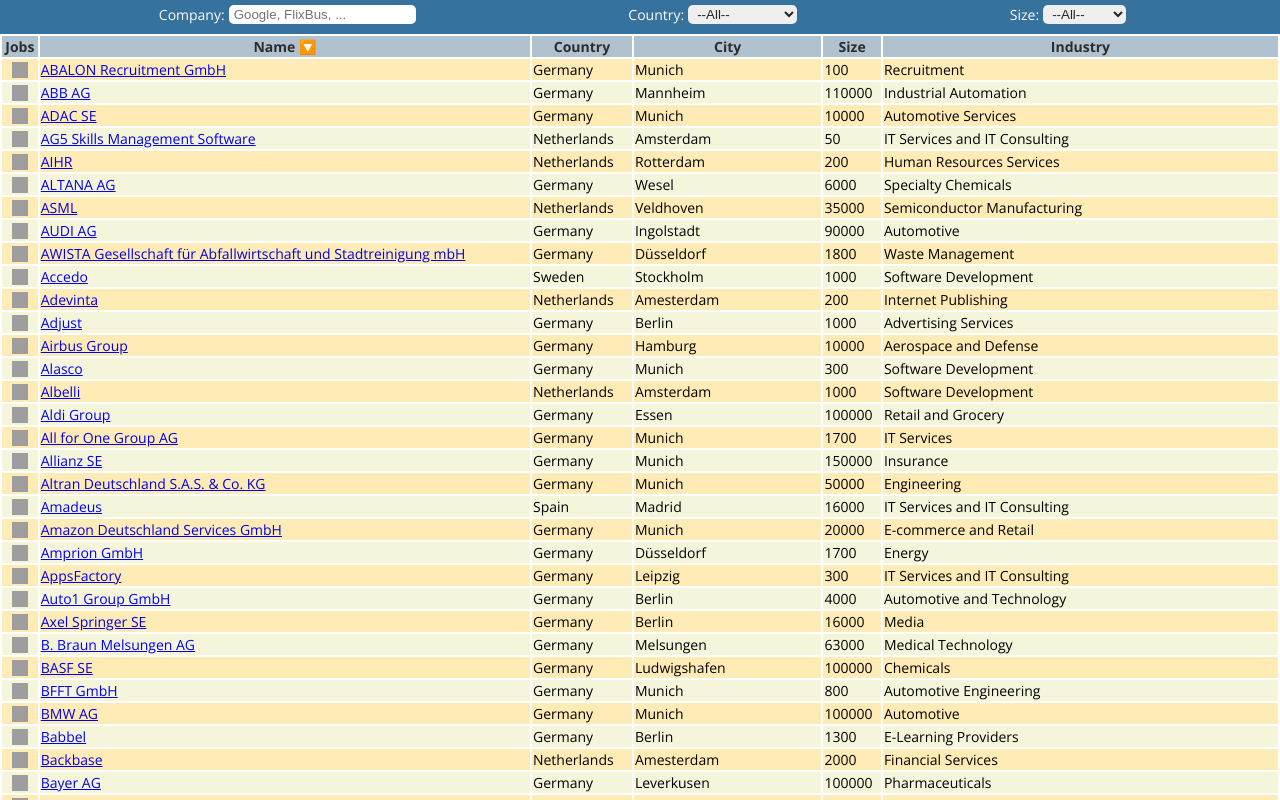
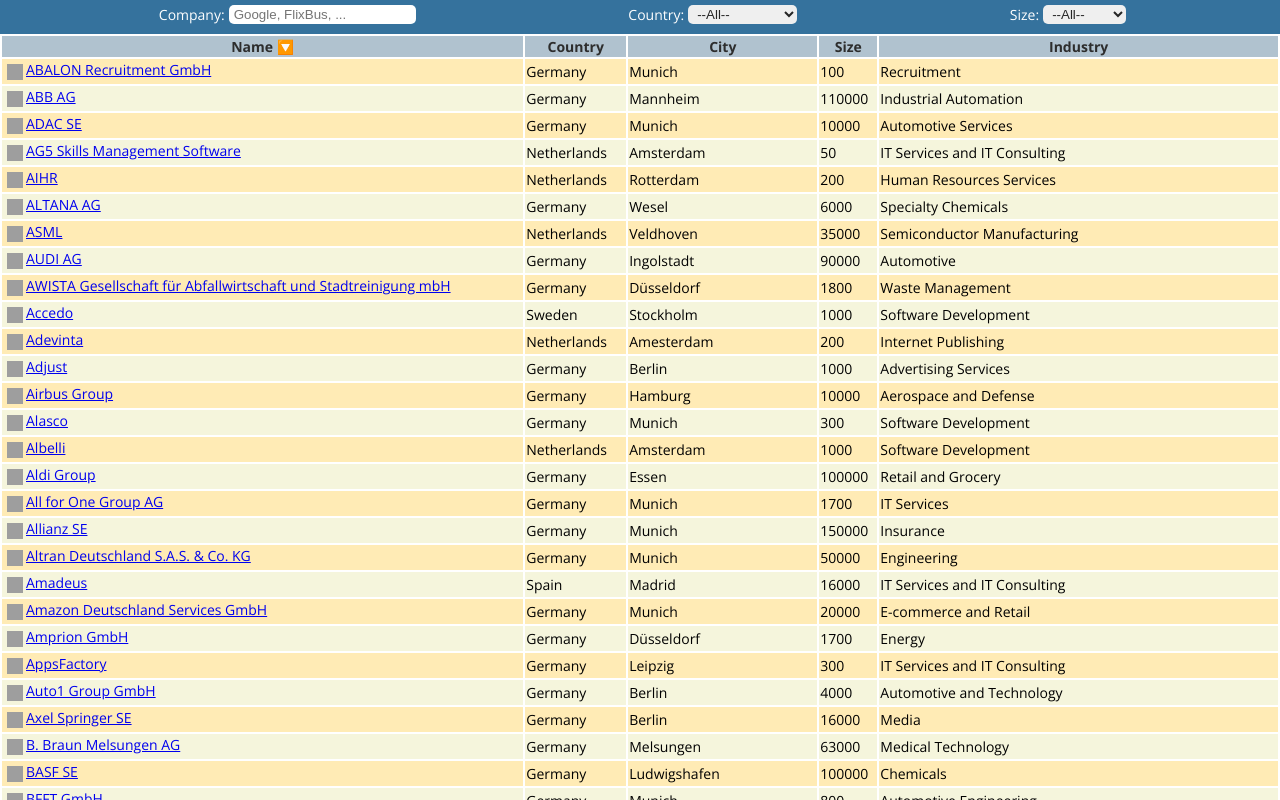
Before and after one commit to SiaExplains/visa-sponsorship-companies, a Next.js app: page / in a window 1280 px wide. Shown: the top 800 px of the page. Built offline with nearby package versions, Linux system fonts and the light colour scheme; grey boxes are pictures that could not be loaded.

Commit message:
:lipstick: Remove non-relevant 'Jobs' head
- Move LinkedIn icon next to company name.
- Make whole space of Name cell clickable (easier to
 click on the link).

```diff
--- a/src/app/globals.css
+++ b/src/app/globals.css
@@ -1,5 +1,5 @@
 /*
-tailwind has been added by defualt from latest version of nextjs but we might use it but not now.
+tailwind has been added by default from latest version of nextjs but we might use it but not now.
 @tailwind base;
 @tailwind components;
 @tailwind utilities;
@@ -83,6 +83,16 @@
   color: rgb(37, 37, 37);
 }
 
+.icon {
+  vertical-align: top;
+  margin: 0.25rem;
+}
+
+.link {
+  display: inline-block;
+  width: 100%;
+}
+
 .no-data {
   display: flex;
   justify-content: center;
--- a/src/app/page.tsx
+++ b/src/app/page.tsx
@@ -106,7 +106,6 @@
         <table>
           <tbody>
             <tr>
-              <th>Jobs</th>
               <SortableHeader
                 title="name"
                 isActive={sortByColumn === "name"}
@@ -138,24 +137,18 @@
                 >
                   <td>
                     <a
-                        href={company.linkedin}
-                        className="text-center"
-                        target="_blank"
+                      href={company.linkedin}
+                      target="_blank"
+                      className={"link"}
                     >
                       <Image
                           src="./linkedin.png"
                           width={16}
                           height={16}
                           alt={`LinkedIn job page for ${company.name} company.`}
+                          className={"icon"}
                       />
-                    </a>
-                  </td>
-                  <td>
-                    <a
-                      href={company.linkedin}
-                      target="_blank"
-                    >
-                      {company.name}
+                      <span className="align-middle">{company.name}</span>
                     </a>
                   </td>
                   <td>{company.country}</td>
```
